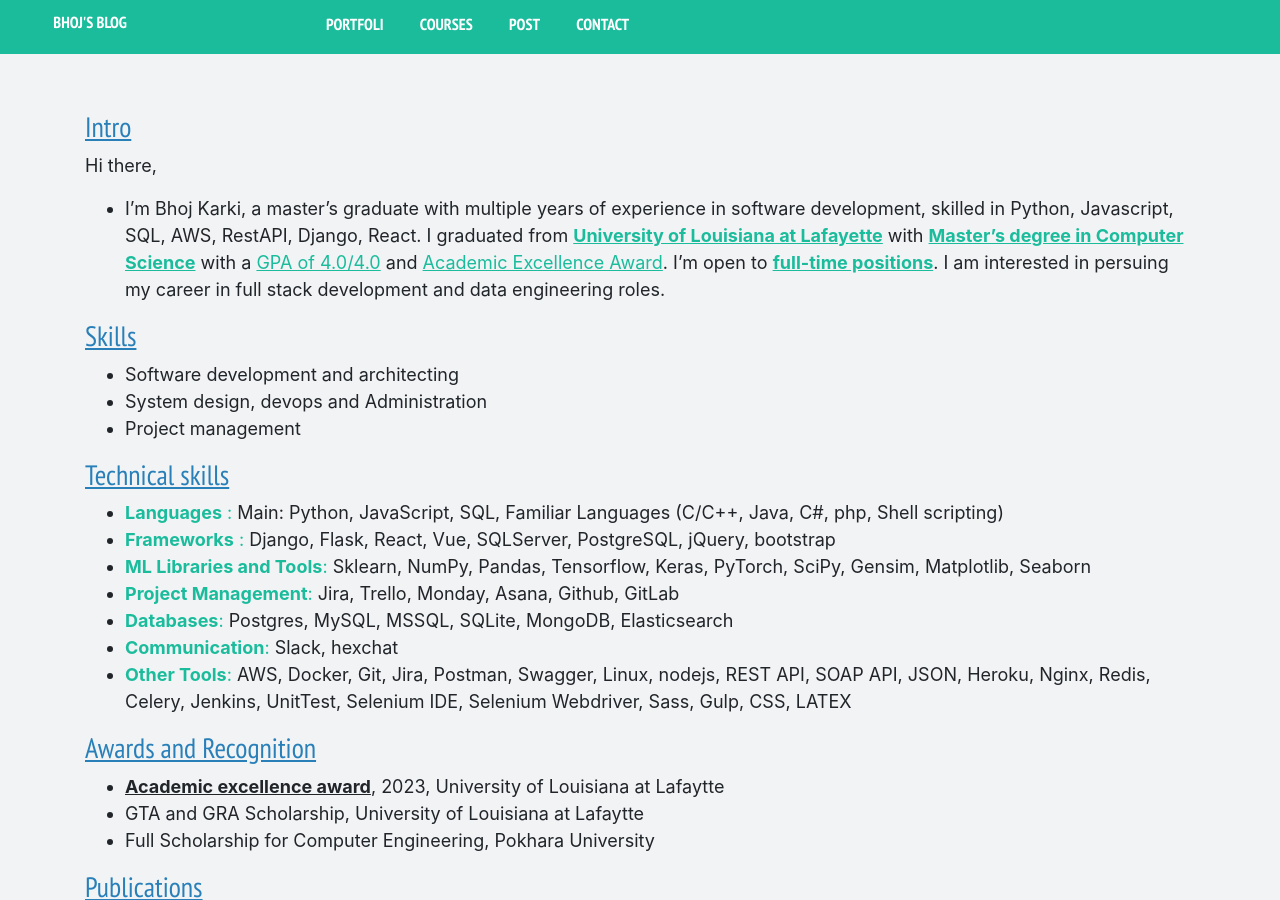
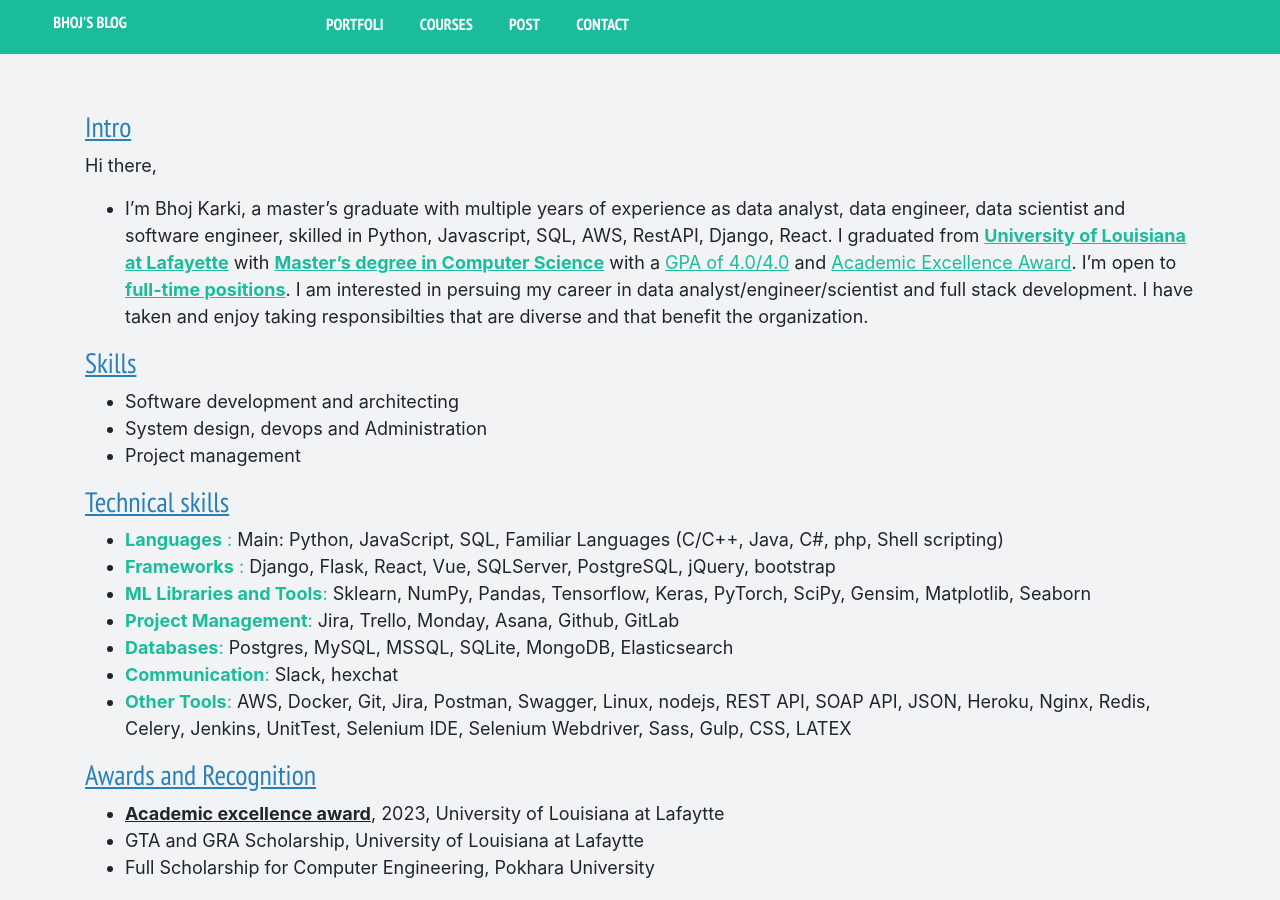
Before and after one commit to bhoj001/bhoj001.github.io, a Jekyll site: the page built from about.md, in a window 1280 px wide and 900 px high. Built offline with Jekyll 4.4.1, drawn with Linux system fonts in a browser that asks for light colours; nearby versions of some CDN libraries; library files that are not in the unit come from our copies.

Commit message:
added about page

```diff
--- a/about.md
+++ b/about.md
@@ -27,7 +27,7 @@
 
 ### <span style="color:#2980b9"><u> Intro </u></span>
 Hi there,
-* I'm Bhoj Karki, a master's graduate with multiple years of experience in software development, skilled in Python, Javascript, SQL, AWS, RestAPI, Django, React. I graduated from <span style="color: #1abc9c;"><ins>__University of Louisiana at Lafayette__</ins></span> with <span style="color: #1abc9c;"><ins>__Master's degree in Computer Science__</ins></span> with a <span style="color: #1abc9c;"><ins>GPA of 4.0/4.0</ins></span> and <span style="color: #1abc9c;"><ins>Academic Excellence Award</ins></span>. I'm open to <span style="color: #1abc9c;"><ins> __full-time positions__</ins></span>. I am interested in persuing my career in full stack development and data engineering roles.
+* I'm Bhoj Karki, a master's graduate with multiple years of experience as data analyst, data engineer, data scientist and software engineer, skilled in Python, Javascript, SQL, AWS, RestAPI, Django, React. I graduated from <span style="color: #1abc9c;"><ins>__University of Louisiana at Lafayette__</ins></span> with <span style="color: #1abc9c;"><ins>__Master's degree in Computer Science__</ins></span> with a <span style="color: #1abc9c;"><ins>GPA of 4.0/4.0</ins></span> and <span style="color: #1abc9c;"><ins>Academic Excellence Award</ins></span>. I'm open to <span style="color: #1abc9c;"><ins> __full-time positions__</ins></span>. I am interested in persuing my career in data analyst/engineer/scientist and full stack development. I have taken and enjoy taking responsibilties that are diverse and that benefit the organization.
 
 
 ### <span style="color:#2980b9"><u> Skills </u></span>
```
